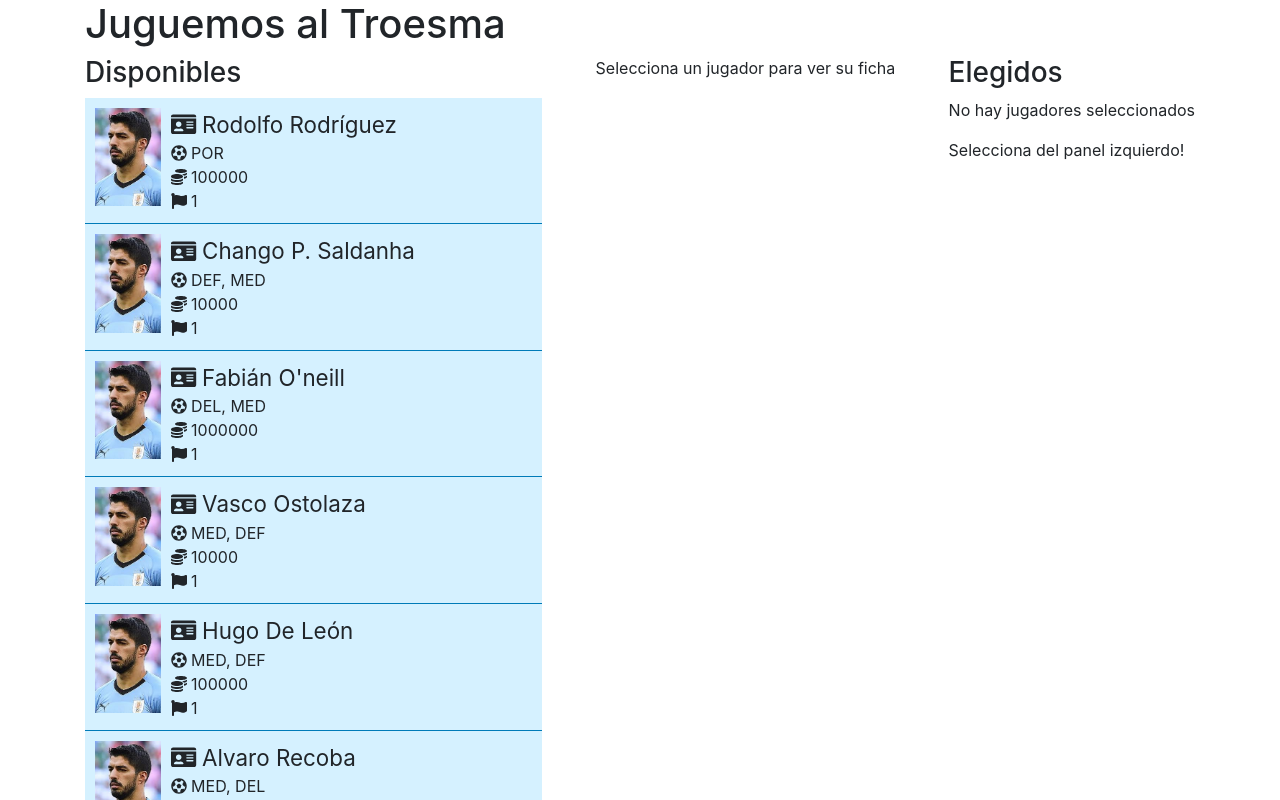
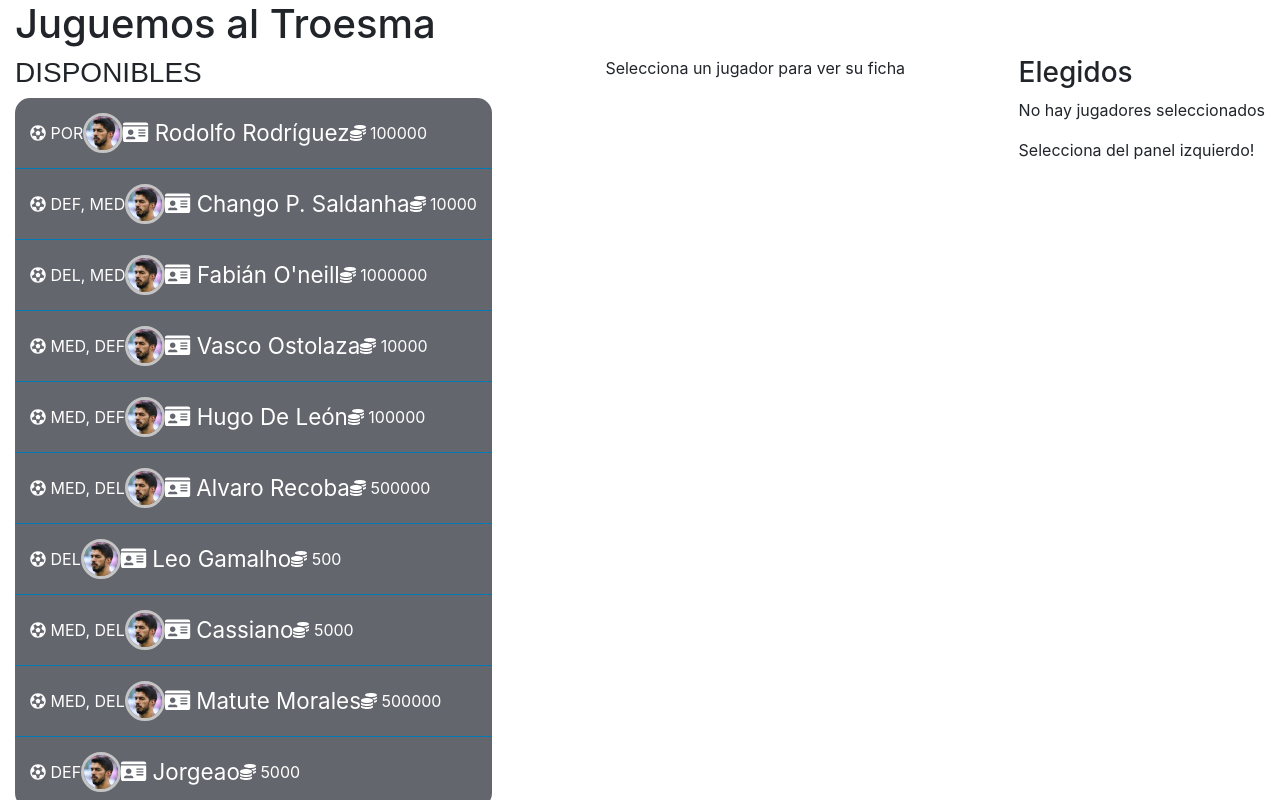
Before and after one commit to hdocampo/el-gran-dt-vue, a Vue app: page / in a window 1280 px wide. Shown: the top 800 px of the page. Built offline with nearby package versions, Linux system fonts and the light colour scheme.

Commit message:
Added selected player component and styling

```diff
--- a/src/App.vue
+++ b/src/App.vue
@@ -1,5 +1,5 @@
 <template>
-  <div id="app" class="container">
+  <div id="app" class="container-fluid">
     <div class="content">
       <router-view></router-view>
     </div>
--- /dev/null
+++ b/src/assets/scss/_base.scss
@@ -0,0 +1,14 @@
+@charset "UTF-8";
+
+@import './variables.scss';
+
+body {
+  font-family: $standard_font;
+  font-weight: $standard_font_weight;
+  padding: $default_padding;
+}
+
+ul, li {
+  list-style: none;
+  margin: 0;
+}
--- a/src/assets/scss/_variables.scss
+++ /dev/null
@@ -1,42 +0,0 @@
-@import './fonts.scss';
-
-// colors
-$black: #000000;
-$dark-gray: #666666;
-$medium-gray: #c4c4c4;
-$light-gray: #ebebeb;
-$white: #ffffff;
-$dark-blue: #005680;
-$blue: #007bb8;
-$light-blue: #d5f1ff;
-$dark-orange: #de411b;
-$orange: #ff5811;
-$light-orange: #ffd8b5;
-$indigo: #4D6EC6;
-$rust: #AF2E0F;
-
-// fonts
-$roboto: 'Roboto', sans-serif;
-$roboto-bold: 'Roboto-Bold', sans-serif;
-$roboto-condensed: 'Roboto-Condensed', sans-serif;
-$roboto-condensed-bold: 'Roboto-Condensed-Bold', sans-serif;
-
-$standard_font: $roboto;
-$standard_font_weight: 400;
-
-h1,
-h2,
-h3,
-h4,
-h5,
-h6 {
-    font-family: $roboto-condensed-bold;
-    text-transform: uppercase;
-}
-
-// borders
-$border-radius-form: 10px;
-$border-radius-btn: 32px;
-
-$default-padding: 10px;
-$default-border-radius: 5px;
--- a/src/assets/scss/styles.scss
+++ b/src/assets/scss/styles.scss
@@ -1,18 +1,41 @@
-@charset "UTF-8";
+@import './fonts.scss';
 
-@import './variables.scss';
+// colors
+$black: #000000;
+$dark-gray: #666666;
+$medium-gray: #c4c4c4;
+$light-gray: #ebebeb;
+$white: #ffffff;
+$dark-blue: #005680;
+$blue: #007bb8;
+$light-blue: #d5f1ff;
+$dark-orange: #de411b;
+$orange: #ff5811;
+$light-orange: #ffd8b5;
+$indigo: #4D6EC6;
+$rust: #AF2E0F;
+$endava-gray: #64666D;
 
-body {
-  font-family: $standard_font;
-  font-weight: $standard_font_weight;
+// fonts
+$roboto: 'Roboto', sans-serif;
+$roboto-bold: 'Roboto-Bold', sans-serif;
+$roboto-condensed: 'Roboto-Condensed', sans-serif;
+$roboto-condensed-bold: 'Roboto-Condensed-Bold', sans-serif;
+
+$standard_font: $roboto;
+$standard_font_weight: 400;
+
+h1,
+h2,
+h3,
+h4,
+h5,
+h6 {
+    font-family: $roboto-condensed-bold;
+    text-transform: uppercase;
 }
 
-a {
-  color: $dark-orange;
-  font-weight: bold;
-}
+// borders
+$border-radius: 15px;
 
-ul, li {
-  list-style: none;
-  margin: 0;
-}
+$default-padding: 15px;
--- a/src/components/player-list-item-data/player-list-item-data.scss
+++ b/src/components/player-list-item-data/player-list-item-data.scss
@@ -1,12 +1,14 @@
 @import "../../assets/scss/styles.scss";
 
-.player-list-item {
-    background: $light-blue;
-    padding: $default_padding;
-    cursor: pointer;
-    border-bottom: 1px solid $blue;
+.player-list-item-data {
+    &__container {
+        background: $medium-gray;
+        border-radius: $border-radius;
+        overflow: hidden;
+        height: 100%;
+    }
 
-    &__container {
+    &__card {
         display: flex;
     }
 
@@ -14,8 +16,16 @@
         flex-basis: 15%;
     }
 
+    &__pos-price {
+        display: flex;
+        justify-content: space-between;
+    }
+
     &__info {
-        padding-left: 10px;
+        display: flex;
+        flex-direction: column;
+        padding: $default_padding;
+        margin-left: 10px;
     }
 
     &__image {
--- a/src/components/player-list-item-data/player-list-item-data.vue
+++ b/src/components/player-list-item-data/player-list-item-data.vue
@@ -1,54 +1,59 @@
-<template>
-  <li
-    class="player-list-item"
-    :class="{sold: currentPlayer.market}"
-    @click="addPlayer(currentPlayer)"
-  >
-    <div class="player-list-item__container">
-      <div class="player-list-item__picture">
-        <img :src="playerImg" :alt="currentPlayer.name" class="player-list-item__image" />
+<template v-if="currentPlayer">
+  <div class="player-list-item-data__container">
+    <div class="player-list-item-data__card">
+      <div class="player-list-item-data__picture-container">
+        <div class="player-list-item-data__picture">
+          <img :src="playerImg"
+               :alt="currentPlayer.name"
+               class="player-list-item-data__image" />
         </div>
-      <div class="player-list-item__info">
-        <div class="player-list-item__name">
+      </div>
+      <div class="player-list-item-data__info">
+        <h6 class="player-list-item-data__title">Información del Jugador</h6>
+        <div class="player-list-item-data__name">
           <font-awesome-icon icon="id-card" />
           {{ currentPlayer.name }}
         </div>
+        <div class="player-list-item-data__pos-price">
           <div class="player-list-item__position">
             <font-awesome-icon icon="futbol" />
             {{ playerPositions }}
           </div>
-        <div class="player-list-item__price">
+          <div class="player-list-item-data__price">
             <font-awesome-icon icon="coins" />
             {{ currentPlayer.price }}
           </div>
-        <div class="player-list-item__country">
-          <font-awesome-icon icon="flag" />
-          {{ currentPlayer.countryId }}
+        </div>
+        <div class="player-list-item-data__add">
+          <button @click="addPlayerToList(currentPlayer)">
+            Agregar
+            <font-awesome-icon icon="chevron-circle-right" />
+          </button>
         </div>
       </div>
     </div>
-  </li>
+  </div>
 </template>
 <script>
   export default {
     data() {
       return {
-      playerImg: require("../../assets/images/" + this.player.pic)
+        playerImg: require("../../assets/images/" + this.player.pic),
       };
     },
     mounted() {
-    console.log("Mounted player list item");
+      console.log("Mounted player list DATA item");
     },
     methods: {
-    addPlayer(player) {
-      this.$emit("playerSelected", player);
+      addPlayerToList(player) {
+        this.$emit("playerAddedToList", player);
       }
     },
     computed: {
-    currentPlayer: function() {
+      currentPlayer: function () {
         return this.player;
       },
-    playerPositions: function() {
+      playerPositions: function () {
         return this.currentPlayer.position.join(", ");
       }
     },
@@ -66,6 +71,8 @@ export default {
     }
   };
 </script>
-<style lang="scss" scoped>
-// @import "./player-list-item-data.scss";
+<style lang="scss"
+       scoped>
+  @import "./player-list-item-data.scss";
+
 </style>
--- a/src/components/player-list-item/player-list-item.scss
+++ b/src/components/player-list-item/player-list-item.scss
@@ -1,17 +1,23 @@
 @import "../../assets/scss/styles.scss";
 
 .player-list-item {
-    background: $light-blue;
+    color: $white;
     padding: $default_padding;
     cursor: pointer;
     border-bottom: 1px solid $blue;
 
     &__container {
         display: flex;
+        align-items: center;
     }
 
     &__picture {
-        flex-basis: 15%;
+        border-radius: 40px;
+        overflow: hidden;
+        width: 5vh;
+        height: 5vh;
+        border-radius: 50%;
+        border: 0.2em solid $medium-gray;
     }
 
     &__info {
--- a/src/components/player-list-item/player-list-item.vue
+++ b/src/components/player-list-item/player-list-item.vue
@@ -1,30 +1,28 @@
 <template>
   <li
     class="player-list-item"
-    :class="{sold: currentPlayer.market}"
     @click="addPlayer(currentPlayer)"
   >
     <div class="player-list-item__container">
+      <div class="player-list-item__position">
+        <font-awesome-icon icon="futbol" />
+        {{ playerPositions }}
+      </div>
       <div class="player-list-item__picture">
         <img :src="playerImg" :alt="currentPlayer.name" class="player-list-item__image" />
       </div>
-      <div class="player-list-item__info">
       <div class="player-list-item__name">
         <font-awesome-icon icon="id-card" />
         {{ currentPlayer.name }}
-        </div>
-        <div class="player-list-item__position">
-          <font-awesome-icon icon="futbol" />
-          {{ playerPositions }}
       </div>
       <div class="player-list-item__price">
         <font-awesome-icon icon="coins" />
         {{ currentPlayer.price }}
       </div>
-        <div class="player-list-item__country">
+      <!-- <div class="player-list-item__country">
         <font-awesome-icon icon="flag" />
         {{ currentPlayer.countryId }}
-        </div>
+      </div> -->
       </div>
     </div>
   </li>
--- a/src/components/player-list/player-list.scss
+++ b/src/components/player-list/player-list.scss
@@ -1,3 +1,5 @@
+@import "../../assets/scss/styles.scss";
+
 .players {
     display: flex;
     flex-direction: column;
@@ -5,6 +7,11 @@
     &__list {
         margin: 0;
         padding: 0;
-        background: red;
+        background: $endava-gray;
+        border-radius: $border-radius;
+
+        &.selected {
+            background: $dark-orange;
+        }
     }
 }
--- a/src/components/player-list/player-list.vue
+++ b/src/components/player-list/player-list.vue
@@ -6,6 +6,7 @@
     <h3>Disponibles</h3>
     <ul v-if="dataPlayers"
       class="players__list"
+      :class="{selected: isSelectedPlayers}"
     >
       <player-item
         v-for="player in updatedPlayers"
@@ -30,13 +31,13 @@ export default {
   mounted() {
     console.log("Vue Instance mounted!!");
   },
+  components: {
+    playerItem
+  },
   computed: {
     updatedPlayers: function() {
       return this.playersDraft;
     }
-  },
-  components: {
-    playerItem
   },
   methods: {
     playerSelected(player) {
@@ -44,7 +45,8 @@ export default {
     }
   },
   props: {
-    playersDraft: Array
+    playersDraft: Array,
+    isSelectedPlayers: Boolean
   }
 };
 </script>
--- a/src/main.js
+++ b/src/main.js
@@ -7,7 +7,8 @@ import {
   faCoins,
   faIdCard,
   faFutbol,
-  faFlag
+  faFlag,
+  faChevronCircleRight
 } from '@fortawesome/free-solid-svg-icons'
 import { FontAwesomeIcon } from '@fortawesome/vue-fontawesome'
 
@@ -15,7 +16,8 @@ const iconsFA = [
   faFutbol,
   faIdCard,
   faCoins,
-  faFlag
+  faFlag,
+  faChevronCircleRight
 ]
 
 library.add(iconsFA);
--- a/src/views/home.vue
+++ b/src/views/home.vue
@@ -3,22 +3,21 @@
     <h1>{{ message }}</h1>
 
     <div class="home__container">
-      <player-list
-        :playersDraft="playersDraft"
-        @playerSelected="playerSelected"
-      />
+      <player-list :playersDraft="playersDraft"
+                   @playerSelected="playerSelected" />
 
       <slot v-if="!currentPlayer">
         <p>Selecciona un jugador para ver su ficha</p>
       </slot>
 
       <slot v-if="currentPlayer">
-        <!-- <player-item-data /> -->
+        <player-item-data :player="currentPlayer"
+                          :key="currentPlayer.id"
+                          @playerAddedToList="playerAddedToList" />
       </slot>
 
-      <player-list-selected
-        :selected="playersList"
-      />
+      <player-list-selected :selected="playersList"
+                            :isSelectedPlayers="true" />
     </div>
   </div>
 </template>
@@ -39,7 +38,7 @@ export default {
         currentPlayer: null
       };
     },
-  mounted(){
+    mounted() {
     },
     components: {
       playerList,
@@ -48,15 +47,20 @@ export default {
     },
     methods: {
       playerSelected(player) {
-      // this.playersList.push(player);
-      // this.playersDraft = this.playersDraft.filter(playerRoster => {
-      //   return player.id != playerRoster.id
-      // })
         this.currentPlayer = player;
+      },
+      playerAddedToList(player) {
+        console.log(player);
+        this.playersDraft = this.playersDraft.filter(playerRoster => {
+          return player.id != playerRoster.id
+        });
+
+        this.playersDraft ? this.playersList.push(this.playersDraft) : null;
       }
     }
   };
 </script>
 <style>
   @import url("./home.css");
+
 </style>
```
Also changed, not shown: 1 other file (tests, documents, lock files or other folders). Lines whose indentation alone changed are shown as unchanged.
